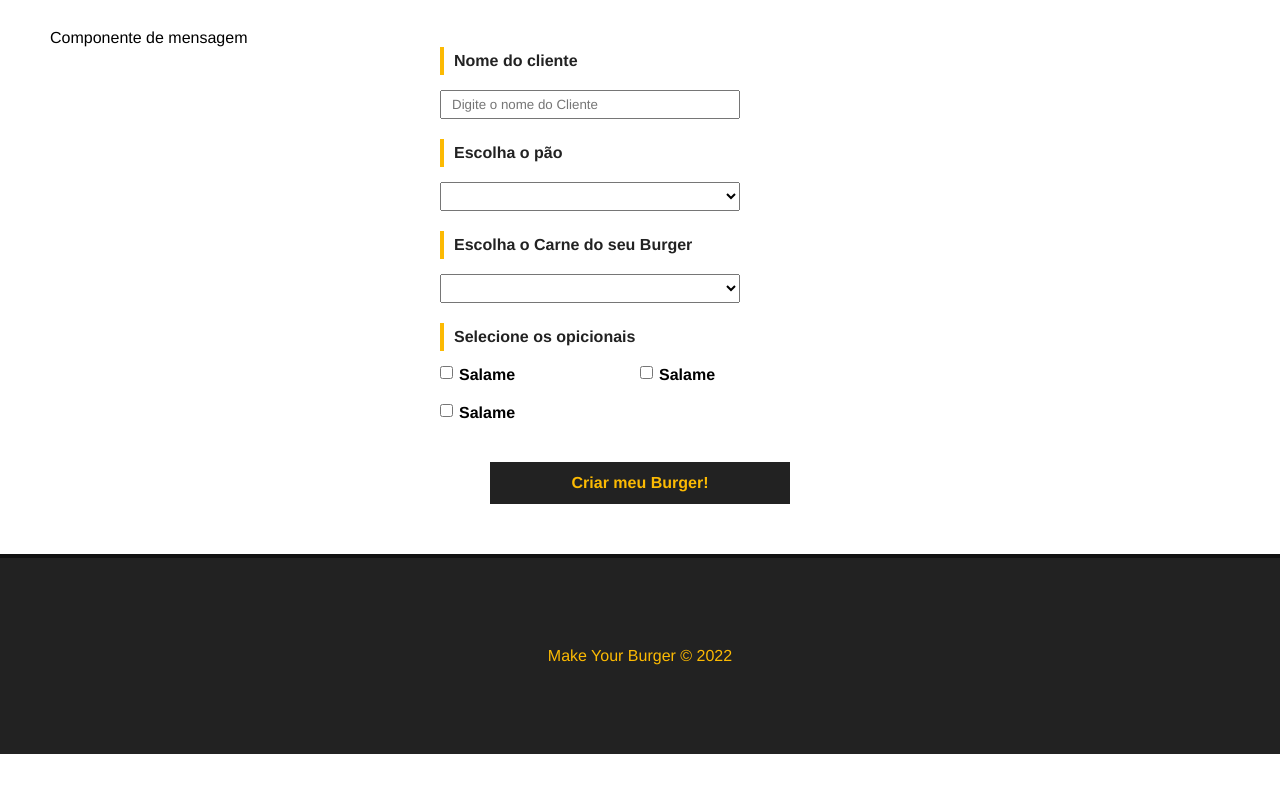
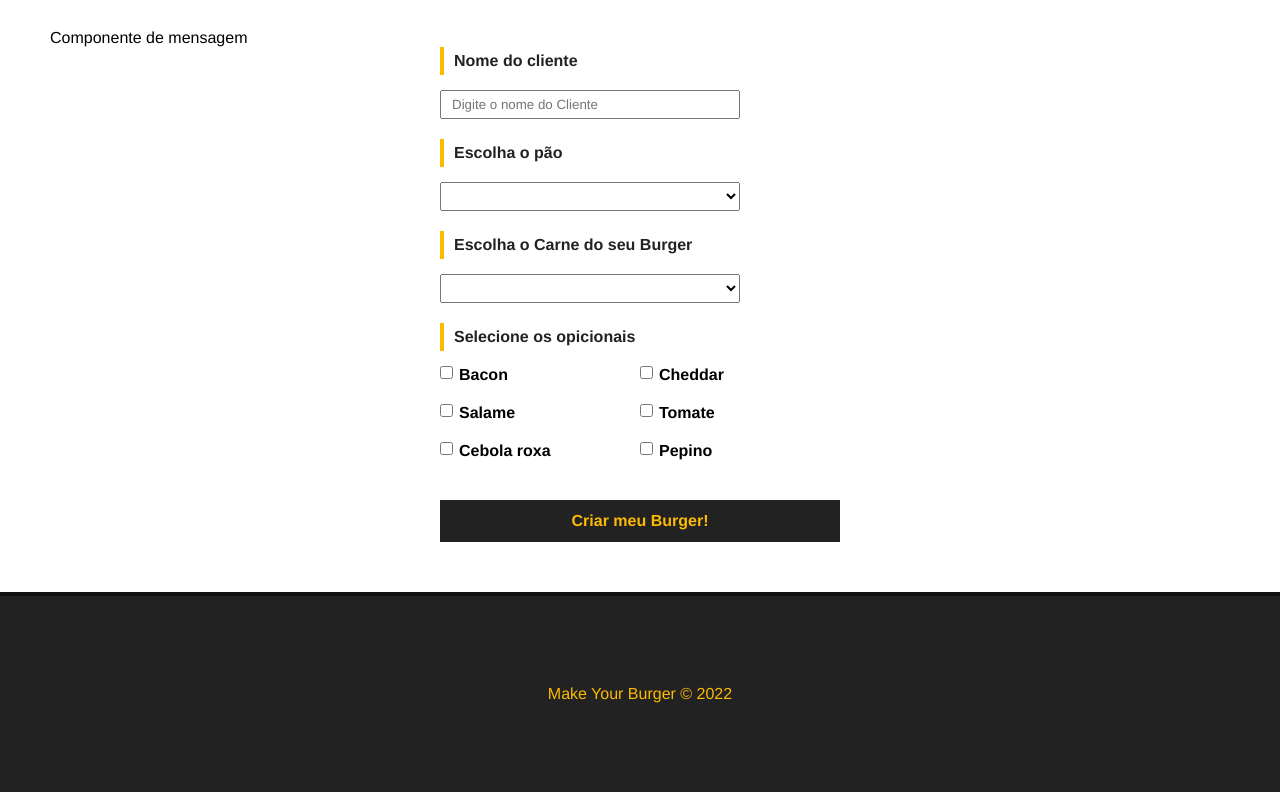
Before and after one commit to wagnerFaria/make-your-burger, a Vue app: page / in a window 1280 px wide. Shown: the part 677-1469 px from the top of the page. Before the commit the page ends 1431 px from the top, so only its background shows below. Built offline with nearby package versions, Linux system fonts and the light colour scheme; data requests are answered from the project's data file.

Commit message:
Resgatando dados do banco e inserindo no formulário

```diff
--- a/src/components/BurgerForm.vue
+++ b/src/components/BurgerForm.vue
@@ -17,46 +17,36 @@
           <label for="pao">Escolha o pão</label>
           <select name="pao" id="pao" v-model="pao">
             <option value="">Selecione o seu pão</option>
-            <option value="integral">Integral</option>
+            <option v-for="pao in paes" :key="pao.id" :value="pao.tipo">
+              {{ pao.tipo }}
+            </option>
           </select>
         </div>
         <div class="input-container">
           <label for="carne">Escolha o Carne do seu Burger</label>
           <select name="carne" id="carne" v-model="carne">
             <option value="">Selecione o tipo de Carne</option>
-            <option value="maminha">Maminha</option>
+            <option v-for="carne in carnes" :key="carne.id" :value="carne.tipo">
+              {{ carne.tipo }}
+            </option>
           </select>
         </div>
         <div id="opicionais-container" class="input-container">
           <label id="opicionais-title" for="opicionais"
             >Selecione os opicionais</label
           >
-          <div class="checkbox-container">
+          <div
+            v-for="opcional in opcionaisdata"
+            :key="opcional.key"
+            class="checkbox-container"
+          >
             <input
               type="checkbox"
               name="opicionais"
               v-model="opicionais"
-              value="salame"
+              :value="opcional.tipo"
             />
-            <span>Salame</span>
-          </div>
-          <div class="checkbox-container">
-            <input
-              type="checkbox"
-              name="opicionais"
-              v-model="opicionais"
-              value="salame"
-            />
-            <span>Salame</span>
-          </div>
-          <div class="checkbox-container">
-            <input
-              type="checkbox"
-              name="opicionais"
-              v-model="opicionais"
-              value="salame"
-            />
-            <span>Salame</span>
+            <span>{{ opcional.tipo }}</span>
           </div>
         </div>
         <div class="input-container">
@@ -71,8 +61,29 @@
   name: "BurgerForm",
   data() {
     return {
-      nome: "",
+      paes: null,
+      carnes: null,
+      opcionaisdata: null,
+      nome: null,
+      pao: null,
+      carne: null,
+      opcionais: [],
+      status: "Solicitado",
+      msg: null,
     };
+  },
+  methods: {
+    async getIngredients() {
+      const req = await fetch("http://localhost:3000/ingredientes");
+      const data = await req.json();
+
+      this.paes = data.paes;
+      this.carnes = data.carnes;
+      this.opcionaisdata = data.opcionais;
+    },
+  },
+  mounted() {
+    this.getIngredients();
   },
 };
 </script>
@@ -133,6 +144,7 @@
   margin: 0 auto;
   cursor: pointer;
   transition: 0.5s;
+  width: 100%;
 }
 .submit-btn:hover {
   background-color: transparent;
```
